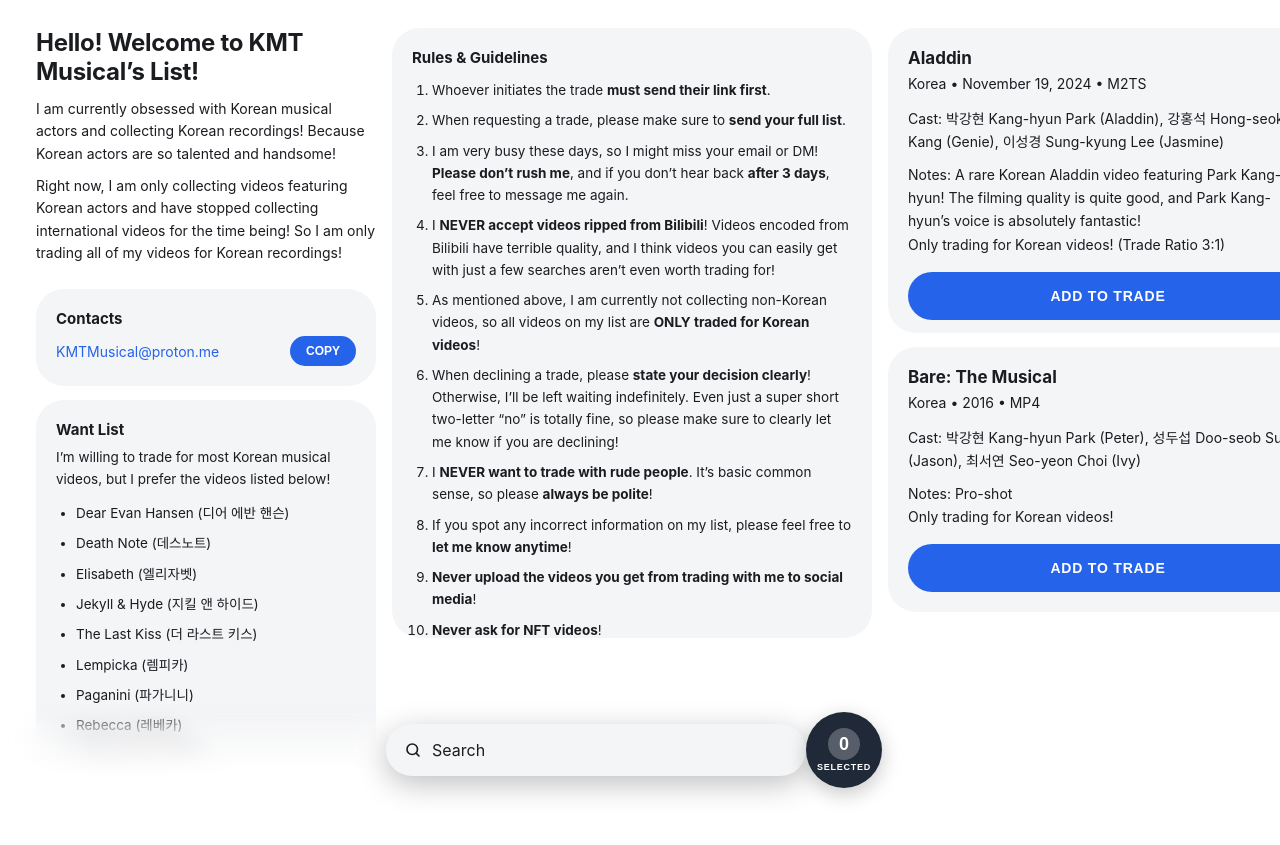
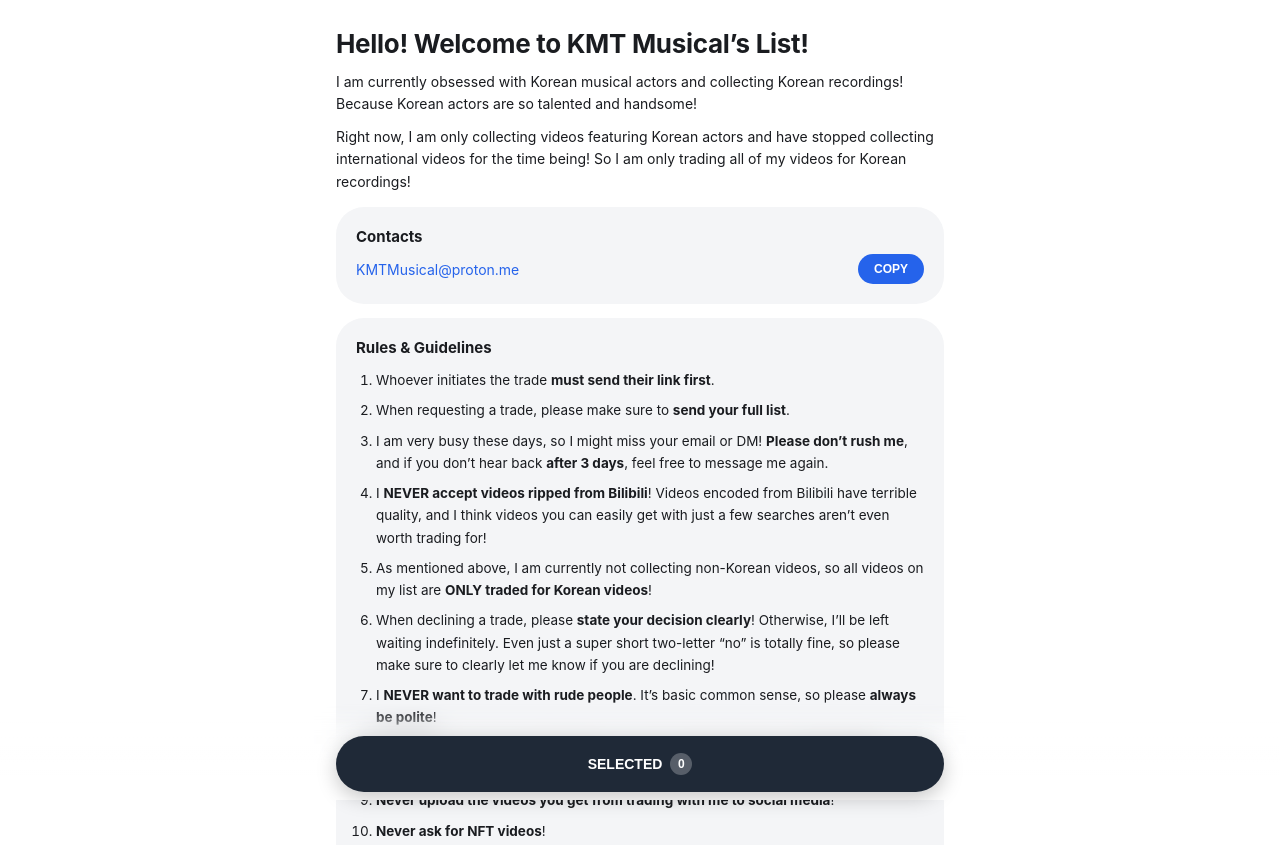
Before and after one commit to KMTMusical/KMTMusical-List, a plain HTML site: page index.html in a window 1280 px wide. Shown: the top 845 px of the page. Before the commit the page ends 800 px from the top, so only its background shows below. Drawn offline with Linux system fonts and the light colour scheme.

Commit message:
Add files via upload

```diff
--- a/index.html
+++ b/index.html
@@ -80,21 +80,6 @@ header>p+p{animation-delay:.08s}
 .item .rm{position:absolute;top:10px;right:10px;width:28px;height:28px;border-radius:50%;border:0;background:var(--line);color:var(--text);display:grid;place-items:center;padding:0;cursor:pointer}
 .copy{margin-top:12px;width:100%;border:0;border-radius:999px;padding:15px;background:var(--blue);color:#fff;font-size:14px;font-weight:700;cursor:pointer}
 .empty{color:var(--sub);text-align:center;padding:30px 0;font-size:14px}
-@media (min-width:900px){
-body{overflow:hidden}
-#wrap{display:flex;align-items:flex-start;gap:16px;height:100vh;height:100dvh;overflow:auto;padding:28px 36px 130px;scrollbar-width:thin}
-header{display:grid;grid-template-columns:340px 480px;grid-template-rows:auto auto auto auto 1fr;column-gap:16px;align-items:start;align-content:start;max-width:none;margin:0;padding:0;flex:none}
-header>*{grid-column:1}
-header>.c-rules{grid-column:2;grid-row:1/-1;margin-top:0;max-height:calc(100vh - 190px);overflow:auto;scrollbar-width:thin}
-header>h1{font-size:24px;white-space:normal}
-main{display:grid;grid-auto-flow:column;grid-template-rows:repeat(2,minmax(0,calc((100vh - 190px)/2)));grid-auto-columns:440px;gap:14px;max-width:none;margin:0;padding:0 60px 0 0;flex:none;align-content:start}
-main .card{align-self:start;max-height:100%;overflow:auto;scrollbar-width:thin}
-#sw{position:fixed;left:calc(50% - 254px);width:420px;bottom:24px;margin:0;z-index:20}
-#q{box-shadow:0 8px 30px rgba(0,0,0,.25)}
-#bubble{left:calc(50% + 166px);right:auto;bottom:12px;width:76px;height:76px;max-width:none;margin:0;padding:0;border-radius:50%;flex-direction:column-reverse;gap:2px}
-#bubble span:first-child{font-size:9px;letter-spacing:.08em}
-#bubble .n{font-size:18px;min-width:32px;height:32px}
-}
 </style>
 </head>
 <body>
@@ -280,13 +265,6 @@ $('cpmail2').onclick=async()=>{
   b.textContent=ok?'COPIED ✓':'FAILED';
   setTimeout(()=>b.textContent='COPY',1600);
 };
-$('wrap').addEventListener('wheel',e=>{
-  const w=$('wrap');
-  if(innerWidth<900||e.shiftKey||Math.abs(e.deltaY)<=Math.abs(e.deltaX))return;
-  if(e.target.closest('.c-rules,main .card')){const c=e.target.closest('.c-rules,main .card');if(c.scrollHeight>c.clientHeight+2)return}
-  if(w.scrollHeight>w.clientHeight+2)return;
-  w.scrollLeft+=e.deltaY;e.preventDefault();
-},{passive:false});
 update();
 </script>
 </body>
```
